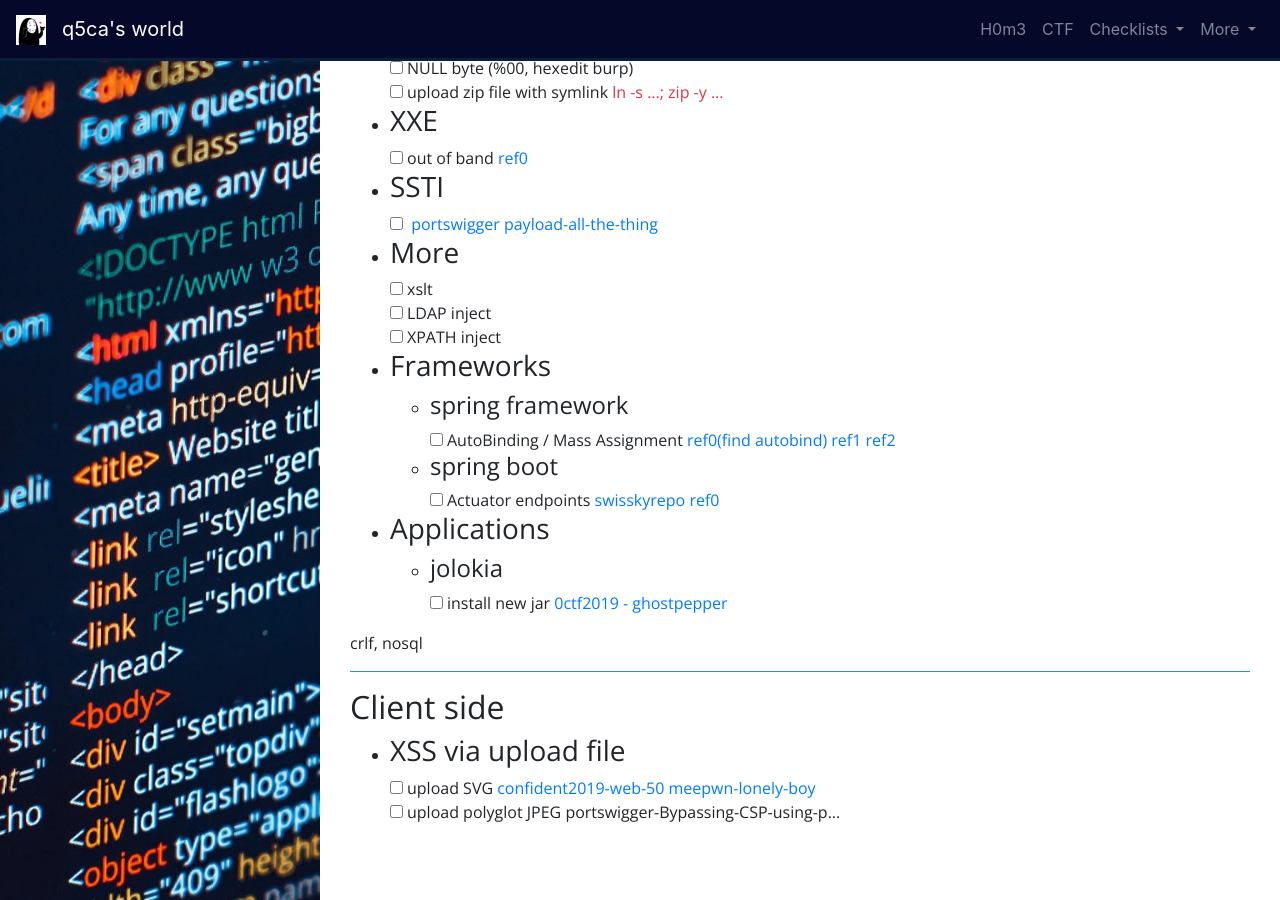
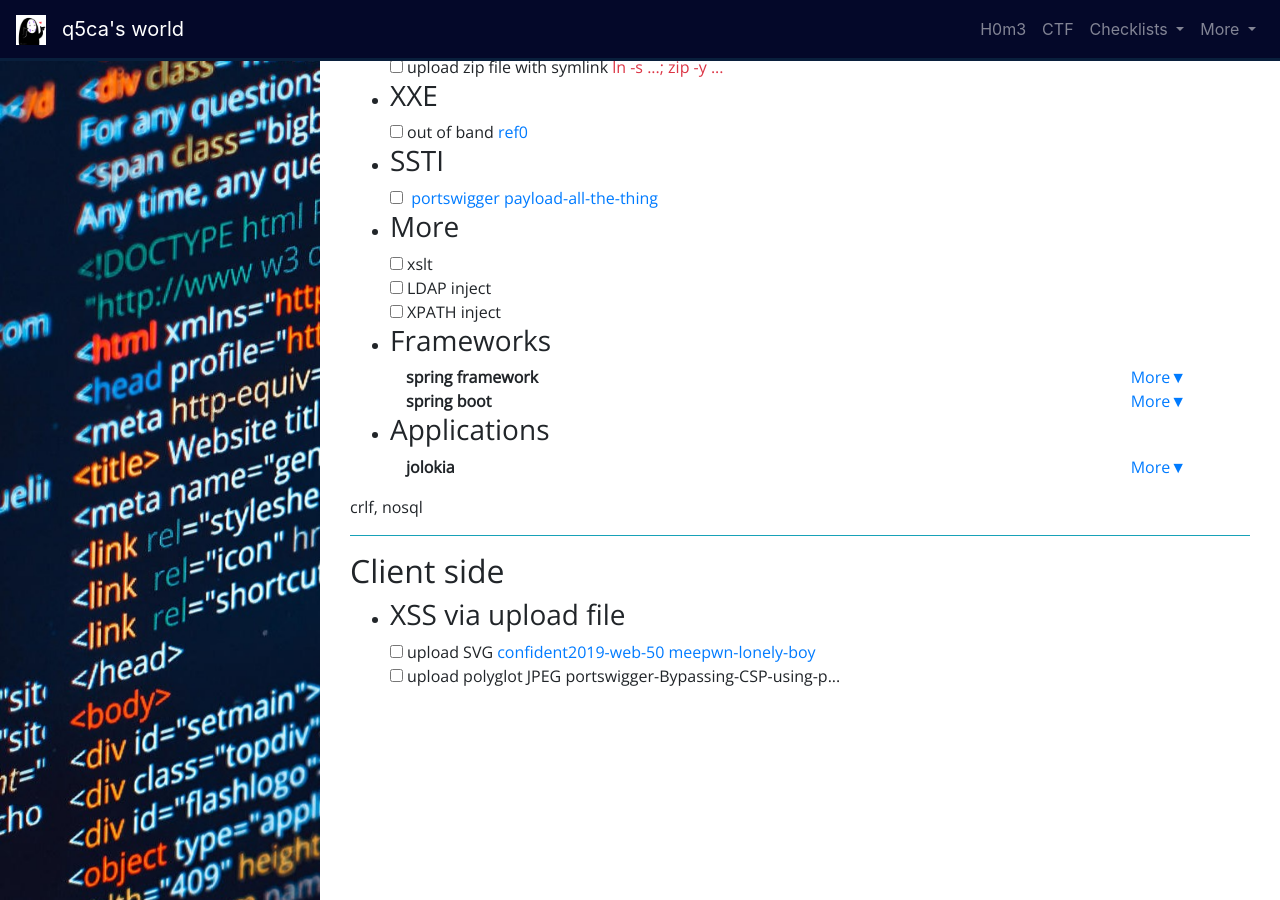
Before and after one commit to Q5Ca/Q5Ca.github.io, a Jekyll site: the page built from web-checklist.html, in a window 1280 px wide and 900 px high, scrolled down 999 px. Built offline with Jekyll 4.4.1, drawn with Linux system fonts in a browser that asks for light colours; nearby versions of some CDN libraries.

Commit message:
update web checklist

```diff
--- a/web-checklist.html
+++ b/web-checklist.html
@@ -28,7 +28,7 @@ js-files: ["web-checklist"]
                 <ul>
                     <li> <span class="text-success">Server</span> </li>
                     <li> <span class="text-success">x-cache, x-status, hit/miss:</span> web cache</li>
-                    <li> <span class="text-success"> X-Application-Context:</span> spring boot  </li>
+                    <li> <span class="text-success">X-Application-Context:</span> spring boot  </li>
                 </ul>
             </div>
         </div>
@@ -108,17 +108,15 @@ js-files: ["web-checklist"]
     </li>
     <li>
         <h3>SQLi</h3>
-        <ul>
-            <li>
-                <h4>escaped</h4>
-                <input type="checkbox">use \<br>
-                <input type="checkbox">use \" with json <br>
-            </li>
-            <li>
-                <h4>others</h4>
-                <input type="checkbox">SQL truncation<br>
-            </li>
-        </ul>
+        <div class="ml-3 mr-3">
+            <span class="font-weight-bold">escaped</span> <br>
+            <input type="checkbox">use \<br>
+            <input type="checkbox">use \" with json <br>
+        </div>
+        <div class="ml-3 mr-3">
+            <span class="font-weight-bold">others</span> <br>
+            <input type="checkbox">SQL truncation<br>
+        </div>
     </li>
 
 
@@ -146,25 +144,42 @@ js-files: ["web-checklist"]
     </li>
     <li>
         <h3>Frameworks</h3>
-        <ul>
-            <li>
-                <h4>spring framework</h4>
+        <div class="ml-3 mr-3">
+            <div class="d-flex justify-content-between">
+                <span class="font-weight-bold">spring framework</span>
+                <a data-toggle="collapse" href="#spring-framework" role="button" aria-expanded="false" aria-controls="spring-framework">
+                    More&#x25BC;
+                </a>
+            </div>
+            <div class="collapse" id="spring-framework">
                 <input type="checkbox">AutoBinding / Mass Assignment <a href="https://github.com/w181496/Web-CTF-Cheatsheet" target="_blank" rel="noopener noreferrer">ref0(find autobind)</a> <a href="https://ctftime.org/task/7959" target="_blank" rel="noopener noreferrer">ref1</a> <a href="https://ctftime.org/task/7975" target="_blank" rel="noopener noreferrer">ref2</a> <br>
-            </li>
-            <li>
-                <h4>spring boot</h4>
+            </div>
+        </div>
+        <div class="ml-3 mr-3">
+            <div class="d-flex justify-content-between">
+                <span class="font-weight-bold">spring boot</span>
+                <a data-toggle="collapse" href="#spring-boot" role="button" aria-expanded="false" aria-controls="spring-boot">
+                    More&#x25BC;
+                </a>
+            </div>
+            <div class="collapse" id="spring-boot">
                 <input type="checkbox">Actuator endpoints <a href="https://github.com/swisskyrepo/PayloadsAllTheThings/tree/404afd1d719b59c2a7600b83b5ed4583f8c822e9/Insecure%20Management%20Interface" target="_blank" rel="noopener noreferrer">swisskyrepo</a> <a href="https://www.veracode.com/blog/research/exploiting-spring-boot-actuators" target="_blank" rel="noopener noreferrer">ref0</a>
-            </li>
-        </ul>
+            </div>
+        </div>
     </li>
     <li>
         <h3>Applications</h3>
-        <ul>
-            <li>
-                <h4>jolokia</h4>
+        <div class="ml-3 mr-3">
+            <div class="d-flex justify-content-between">
+                <span class="font-weight-bold">jolokia</span>
+                <a data-toggle="collapse" href="#jolokia" role="button" aria-expanded="false" aria-controls="jolokia">
+                    More&#x25BC;
+                </a>
+            </div>
+            <div class="collapse" id="jolokia">
                 <input type="checkbox">install new jar <a href="https://ctftime.org/task/7891" target="_blank" rel="noopener noreferrer">0ctf2019 - ghostpepper</a> <br>
-            </li>
-        </ul>
+            </div>
+        </div>
     </li>
 </ul>
 crlf, nosql
```
